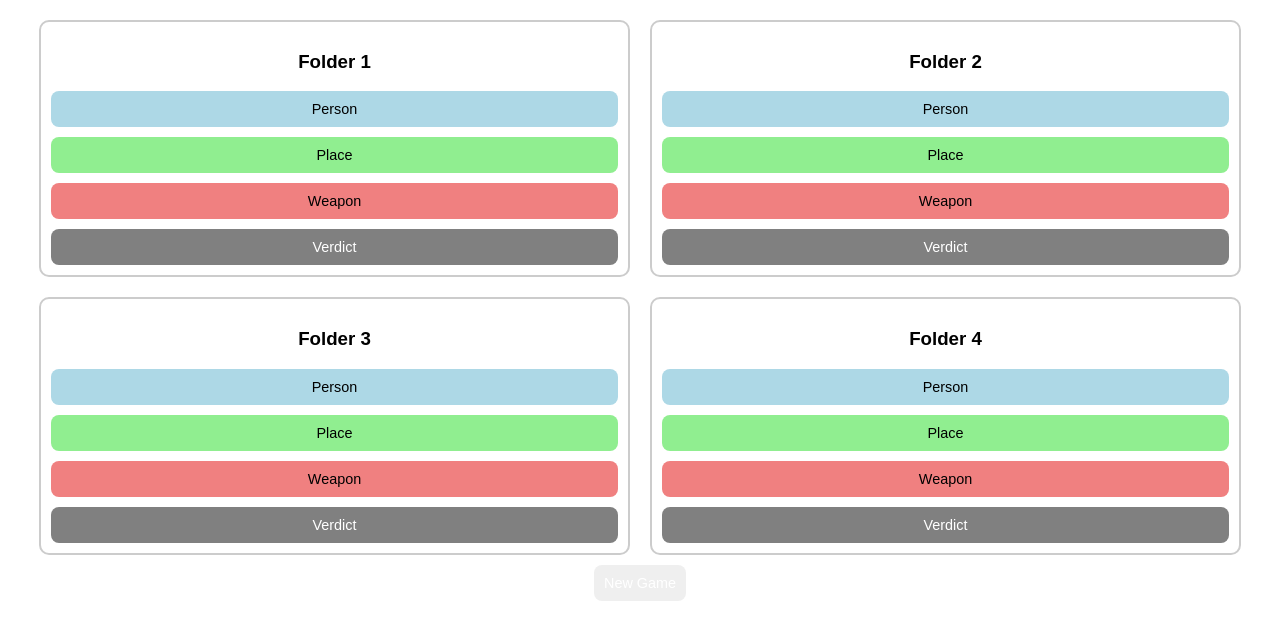
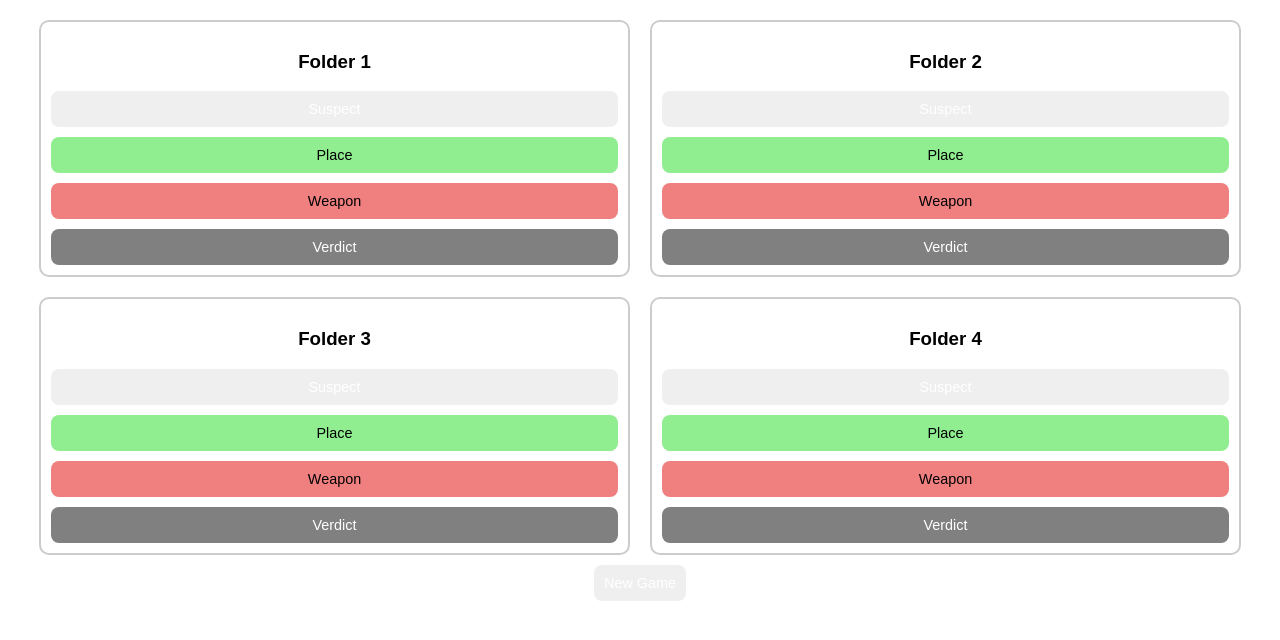
Before and after one commit to projectezrabart/murdle-folders, a plain HTML site: page index.html in a window 1280 px wide. Both pictures are taken after a click on the button "New Game". Drawn offline with Linux system fonts and the light colour scheme.

Commit message:
Update index.html

```diff
--- a/index.html
+++ b/index.html
@@ -76,7 +76,7 @@
       const verdicts = shuffle(["Guilty", "Innocent", "Innocent", "Innocent"]);
 
       const sets = people.map((p, i) => [p, places[i], weapons[i], verdicts[i]]);
-      const labels = ["Person", "Place", "Weapon", "Verdict"];
+      const labels = ["Suspect", "Place", "Weapon", "Verdict"];
 
       const gameState = { sets, labels };
 
```
